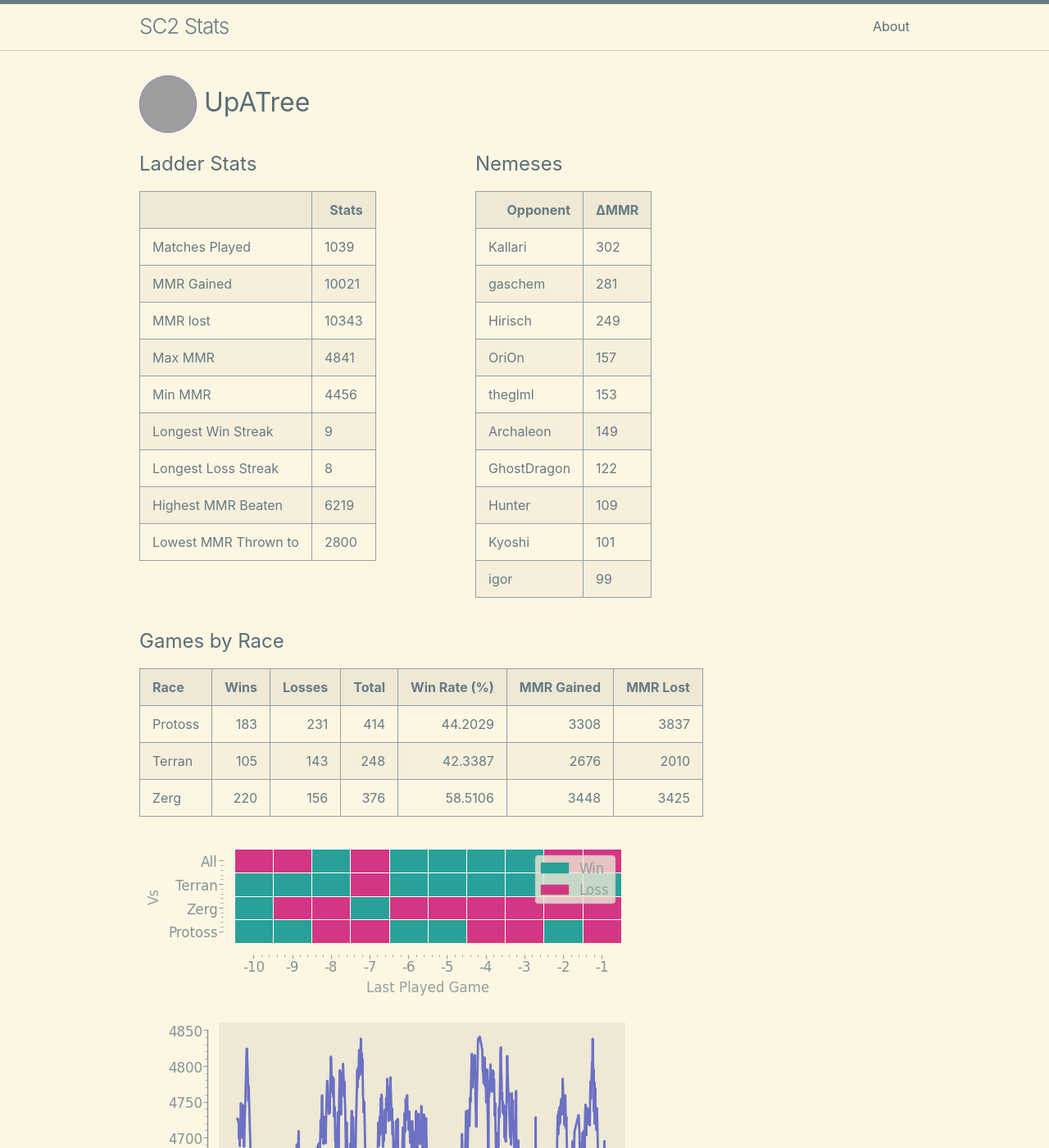
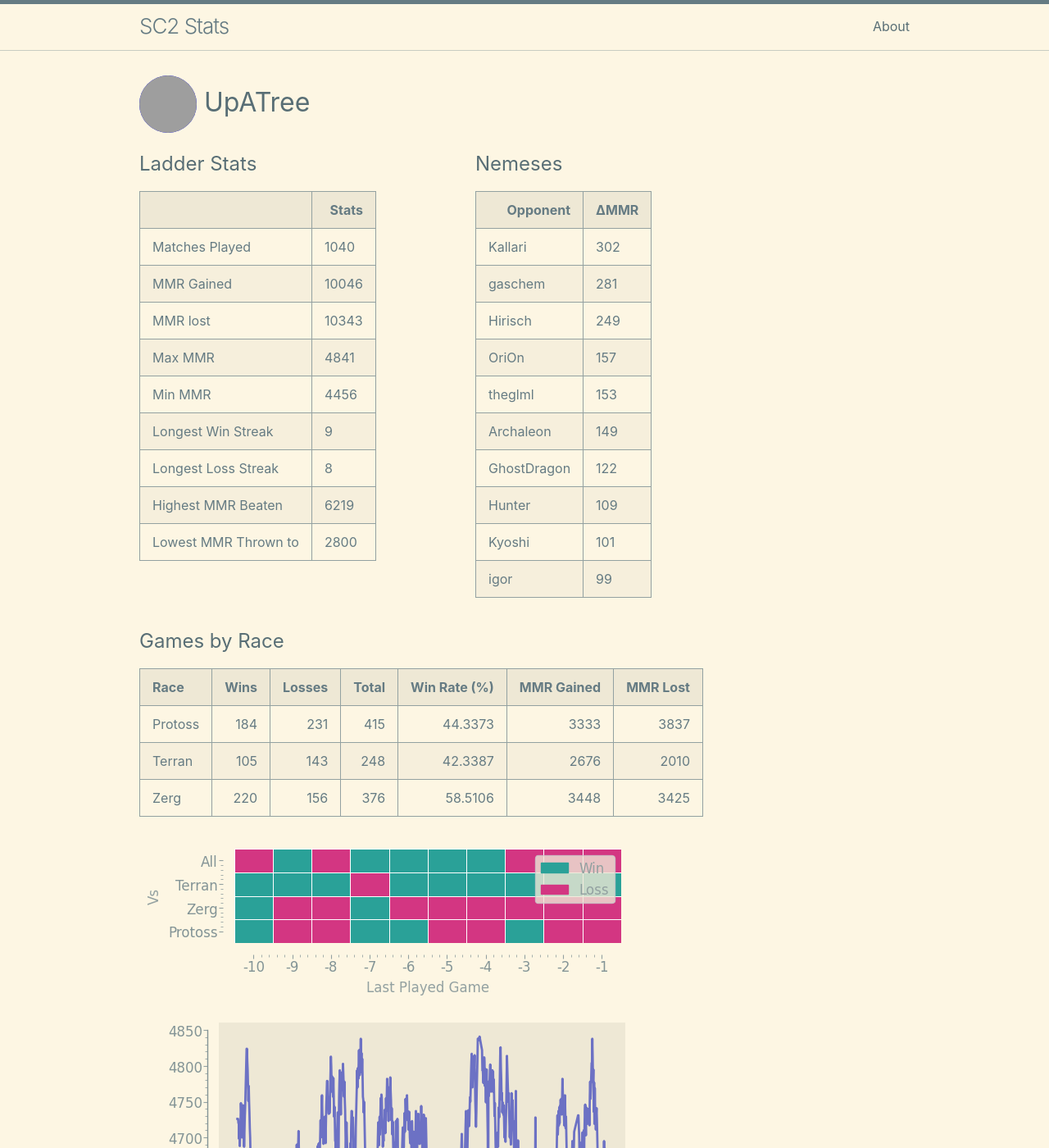
Before and after one commit to kylermurphy/UpATree, a Jekyll site: the page built from docs/index.md, in a window 1280 px wide and 1400 px high. Shown: the whole window at 82% size. Built offline with Jekyll 4.4.1, drawn with Linux system fonts in a browser that asks for light colours; grey boxes are pictures that could not be loaded.

Commit message:
running on push

```diff
--- a/docs/index.md
+++ b/docs/index.md
@@ -18,11 +18,11 @@ layout: home
   <tbody>
     <tr>
       <td>Matches Played</td>
-      <td>1039</td>
+      <td>1040</td>
     </tr>
     <tr>
       <td>MMR Gained</td>
-      <td>10021</td>
+      <td>10046</td>
     </tr>
     <tr>
       <td>MMR lost</td>
@@ -114,7 +114,7 @@ layout: home
 
 | Race    |   Wins |   Losses |   Total |   Win Rate (%) |   MMR Gained |   MMR Lost |
 |:--------|-------:|---------:|--------:|---------------:|-------------:|-----------:|
-| Protoss |    183 |      231 |     414 |        44.2029 |         3308 |       3837 |
+| Protoss |    184 |      231 |     415 |        44.3373 |         3333 |       3837 |
 | Terran  |    105 |      143 |     248 |        42.3387 |         2676 |       2010 |
 | Zerg    |    220 |      156 |     376 |        58.5106 |         3448 |       3425 |
 
--- a/log.txt
+++ b/log.txt
@@ -262,3 +262,4 @@ Writing a log file 2025-03-03 19:48:10.
 Writing a log file 2025-03-03 20:25:03.
 Writing a log file 2025-03-03 20:48:05.
 Writing a log file 2025-03-03 21:22:21.
+Writing a log file 2025-03-03 21:48:08.
```
Also changed, not shown: docs/assets/MMR.png, docs/assets/daily.png, docs/assets/gm_hist.png, docs/assets/r_wrt.png, 1 other file.
